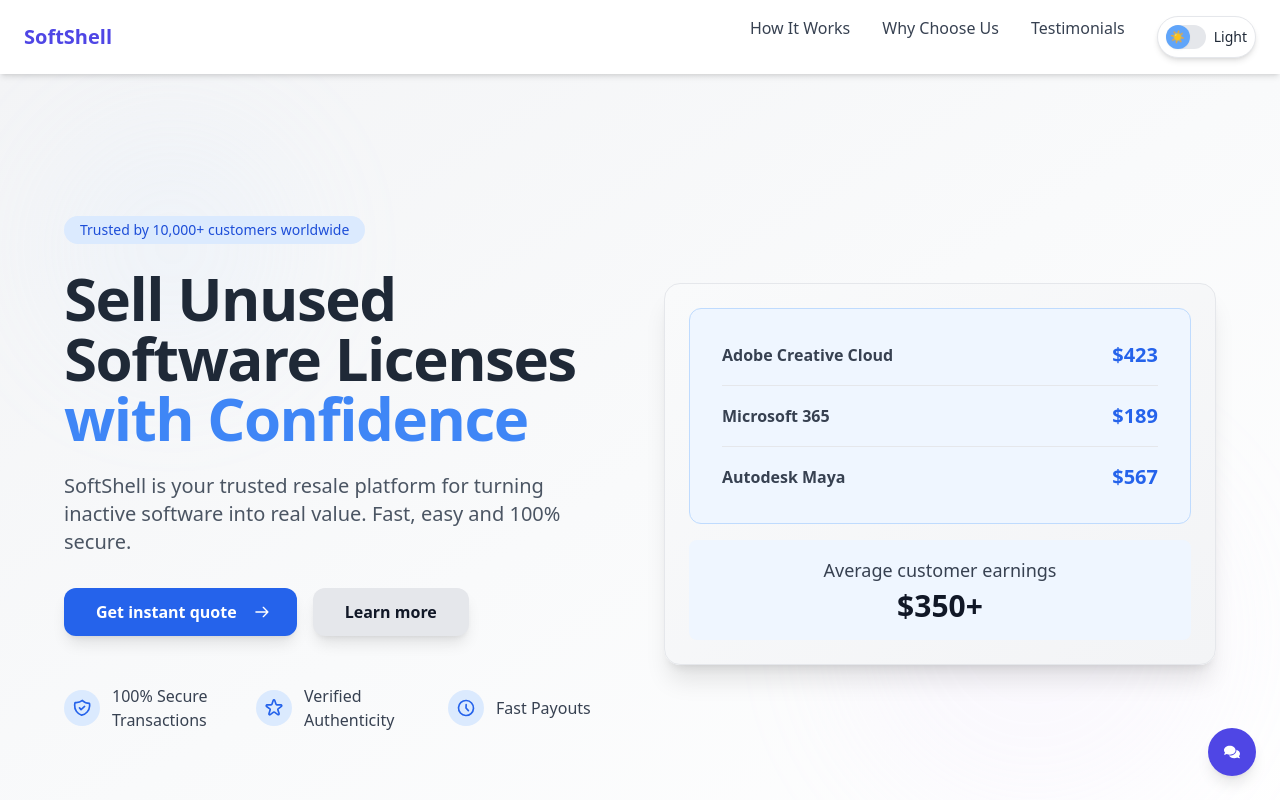
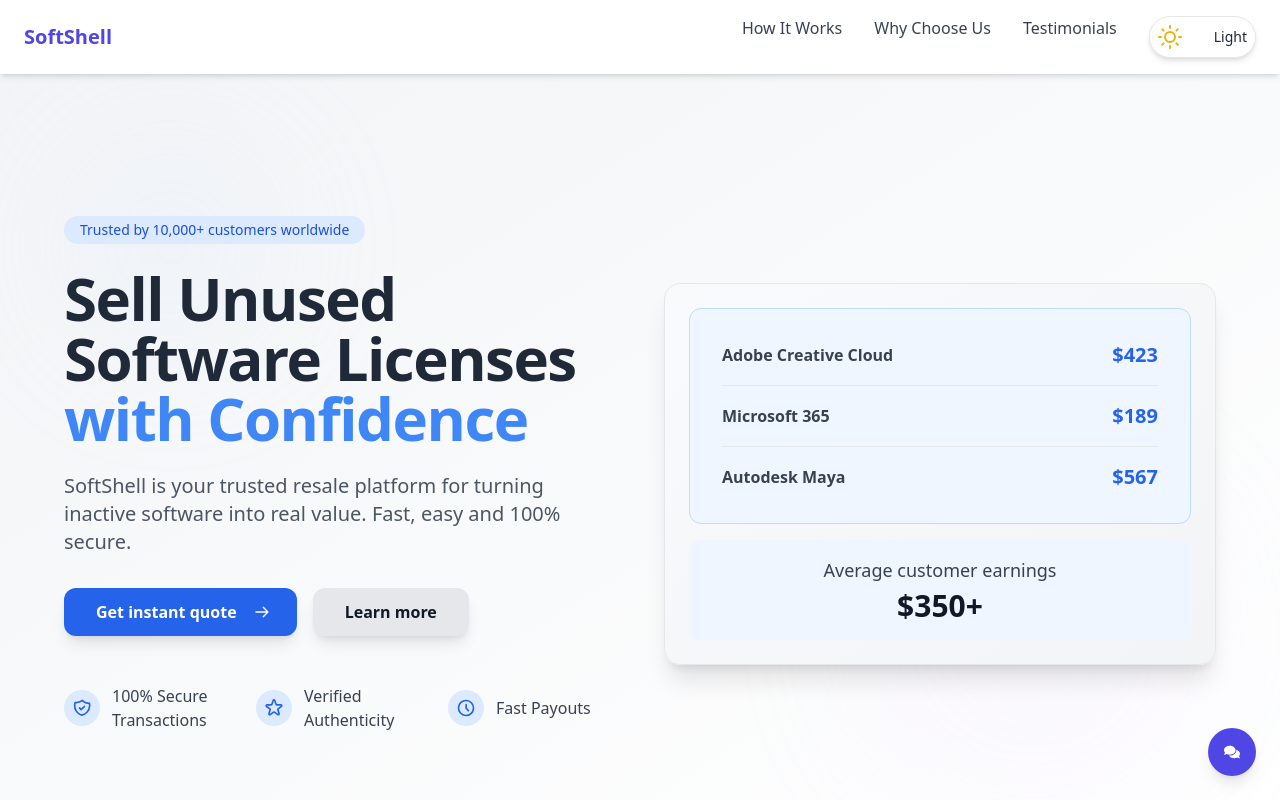
Before and after one commit to riya-py/Softshell, a React (Vite) app: page / in a window 1280 px wide. Shown: the top 800 px of the page. Built offline with nearby package versions, Linux system fonts and the light colour scheme.

Commit message:
light/dark theme updated

```diff
--- a/src/components/ThemeToggle.jsx
+++ b/src/components/ThemeToggle.jsx
@@ -36,35 +36,76 @@ export default function ThemeToggle() {
   return (
     <motion.button
       onClick={toggleTheme}
-      className="p-2 rounded-full flex items-center space-x-2 bg-white dark:bg-gray-800 text-gray-800 dark:text-white border border-gray-200 dark:border-gray-700 shadow-md hover:shadow-lg transition-all duration-300"
-      whileHover={{ scale: 1.05 }}
+      className="p-2 rounded-full flex items-center justify-center bg-white dark:bg-gray-800 text-gray-800 dark:text-white border border-gray-200 dark:border-gray-700 shadow-md transition-all duration-300"
+      whileHover={{ scale: 1.05, boxShadow: "0px 5px 15px rgba(0, 0, 0, 0.1)" }}
       whileTap={{ scale: 0.95 }}
       initial={{ opacity: 0 }}
       animate={{ opacity: 1 }}
       transition={{ duration: 0.3 }}
     >
-      <motion.div
-        initial={false}
-        animate={{ rotate: theme === 'dark' ? 180 : 0 }}
-        transition={{ type: "spring", stiffness: 200, damping: 10 }}
-        className="relative w-10 h-6 bg-gray-200 dark:bg-gray-700 rounded-full"
-      >
+      <motion.div className="relative w-12 h-6 flex items-center justify-center">
         <motion.div
+          className="absolute inset-0"
           initial={false}
           animate={{
-            x: theme === 'dark' ? 16 : 0,
-            backgroundColor: theme === 'dark' ? '#6366F1' : '#60A5FA'
+            opacity: theme === 'dark' ? 0 : 1,
+            scale: theme === 'dark' ? 0.5 : 1,
+            rotate: theme === 'dark' ? -45 : 0
           }}
-          transition={{ type: "spring", stiffness: 200, damping: 10 }}
-          className="absolute w-6 h-6 rounded-full shadow-sm flex items-center justify-center top-0"
+          transition={{ duration: 0.5, type: "spring", stiffness: 100 }}
         >
-          {theme === 'dark' ?
-            <span className="text-xs">🌙</span> :
-            <span className="text-xs">☀️</span>
-          }
+          <motion.svg
+            xmlns="http://www.w3.org/2000/svg"
+            width="24"
+            height="24"
+            viewBox="0 0 24 24"
+            fill="none"
+            stroke="currentColor"
+            strokeWidth="2"
+            strokeLinecap="round"
+            strokeLinejoin="round"
+            className="text-yellow-500"
+          >
+            <circle cx="12" cy="12" r="5"></circle>
+            <line x1="12" y1="1" x2="12" y2="3"></line>
+            <line x1="12" y1="21" x2="12" y2="23"></line>
+            <line x1="4.22" y1="4.22" x2="5.64" y2="5.64"></line>
+            <line x1="18.36" y1="18.36" x2="19.78" y2="19.78"></line>
+            <line x1="1" y1="12" x2="3" y2="12"></line>
+            <line x1="21" y1="12" x2="23" y2="12"></line>
+            <line x1="4.22" y1="19.78" x2="5.64" y2="18.36"></line>
+            <line x1="18.36" y1="5.64" x2="19.78" y2="4.22"></line>
+          </motion.svg>
+        </motion.div>
+
+        <motion.div
+          className="absolute inset-0 flex items-center justify-center"
+          initial={false}
+          animate={{
+            opacity: theme === 'dark' ? 1 : 0,
+            scale: theme === 'dark' ? 1 : 0.5,
+            rotate: theme === 'dark' ? 0 : 45
+          }}
+          transition={{ duration: 0.5, type: "spring", stiffness: 100 }}
+        >
+          <motion.svg
+            xmlns="http://www.w3.org/2000/svg"
+            width="20"
+            height="20"
+            viewBox="0 0 24 24"
+            fill="none"
+            stroke="currentColor"
+            strokeWidth="2"
+            strokeLinecap="round"
+            strokeLinejoin="round"
+            className="text-indigo-400"
+          >
+            <path d="M21 12.79A9 9 0 1 1 11.21 3 7 7 0 0 0 21 12.79z"></path>
+          </motion.svg>
         </motion.div>
       </motion.div>
-      <span className="text-sm font-medium hidden sm:block">
+
+      <span className="ml-2 text-sm font-medium hidden sm:block">
         {theme === 'dark' ? 'Dark' : 'Light'}
       </span>
     </motion.button>
```
